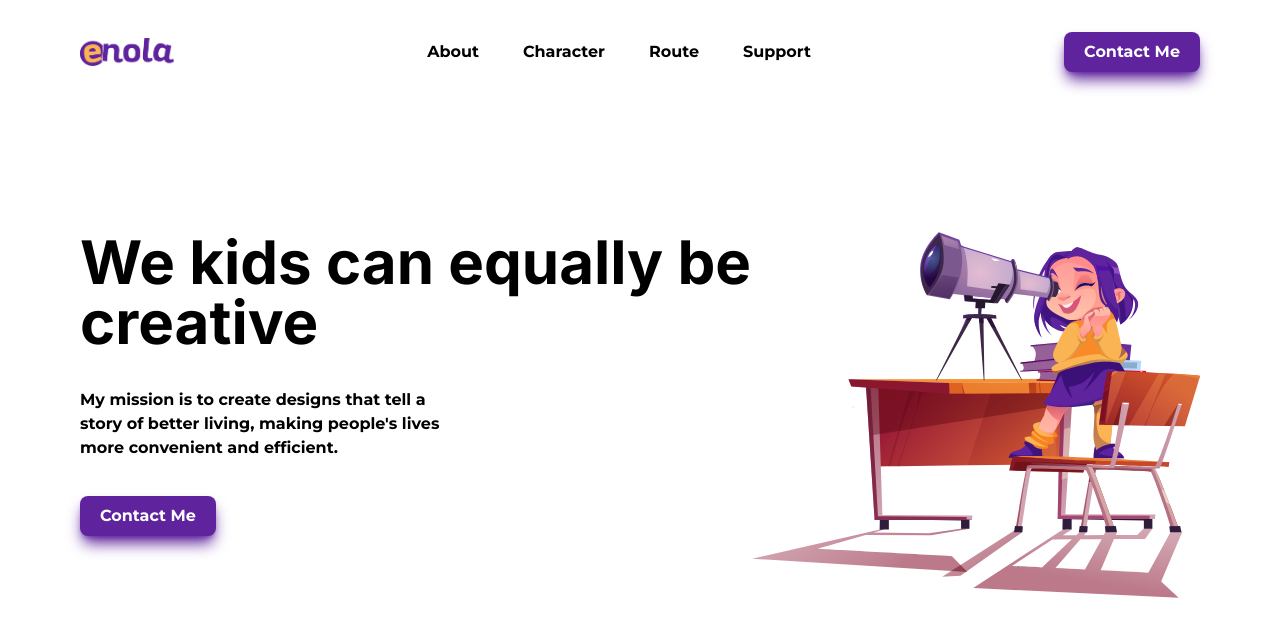
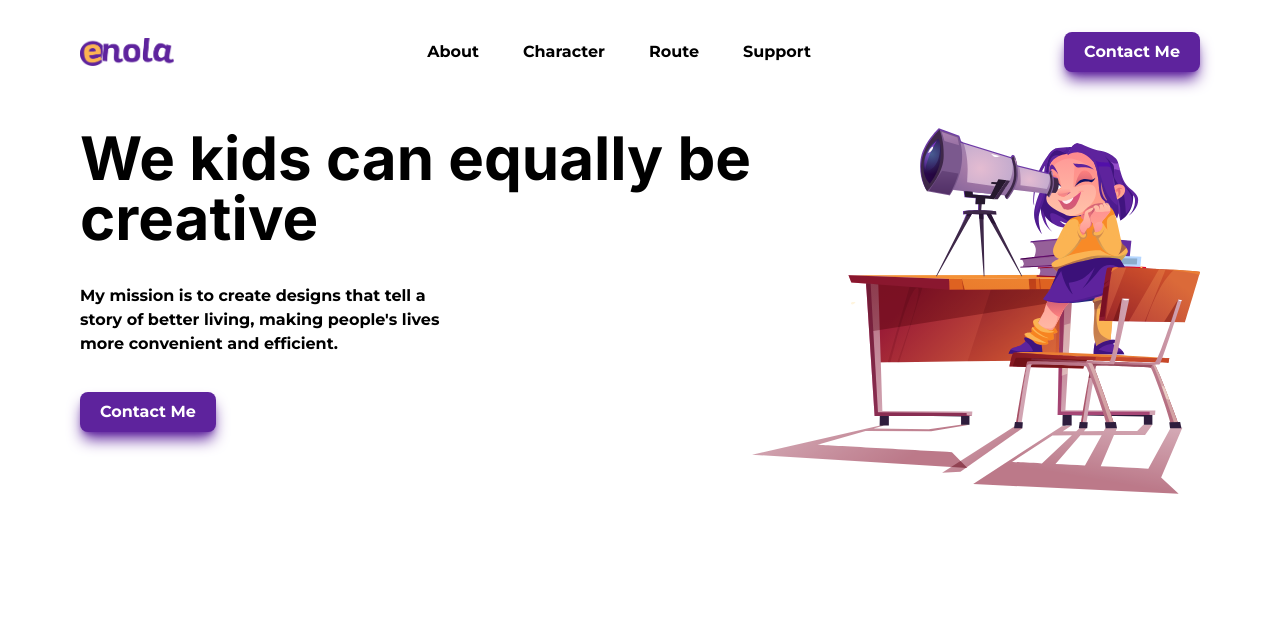
Before and after one commit to kode-ay/we-think, a Next.js app: page /enola in a window 1280 px wide. Shown: the top 636 px of the page. Built offline with nearby package versions, Linux system fonts and the light colour scheme.

Commit message:
Development

```diff
--- a/components/enola/hero/page.js
+++ b/components/enola/hero/page.js
@@ -3,7 +3,7 @@ import Image from 'next/image';
 
 export default function Hero() {
   return (
-    <header className="px-20 py-6 pt-32 flex justify-between items-start flex-wrap">
+    <header className="px-20 py-6 pt-32 flex justify-between items-start flex-wrap max-h-screen">
       <div className="text flex flex-col gap-9 items-start">
         <h1 className="font-head text-6xl font-bold max-w-2xl">
           We kids can equally be creative
@@ -19,7 +19,7 @@ export default function Hero() {
           Contact Me
         </Link>
       </div>
-      <Image src="/enola/Girl with telescope.svg" width={300} height={300} className='flex-1' />
+      <Image src="/enola/Girl with telescope.svg" width={300} height={300} className='flex-1 max-h-full' />
     </header>
   );
 }
--- a/components/enola/navbar/page.js
+++ b/components/enola/navbar/page.js
@@ -3,7 +3,7 @@ import Link from 'next/link';
 
 export default function NavBar() {
   return (
-    <nav className="px-20 py-6 flex justify-between items-center">
+    <nav className="px-20 py-6 flex justify-between items-center fixed w-screen box-border">
       <Image src="/enola/enola.png" width={94} height={28} />
       <ul className="links flex items-center gap-3">
         <Link href="/" className='font-bold p-4'>About</Link>
```
